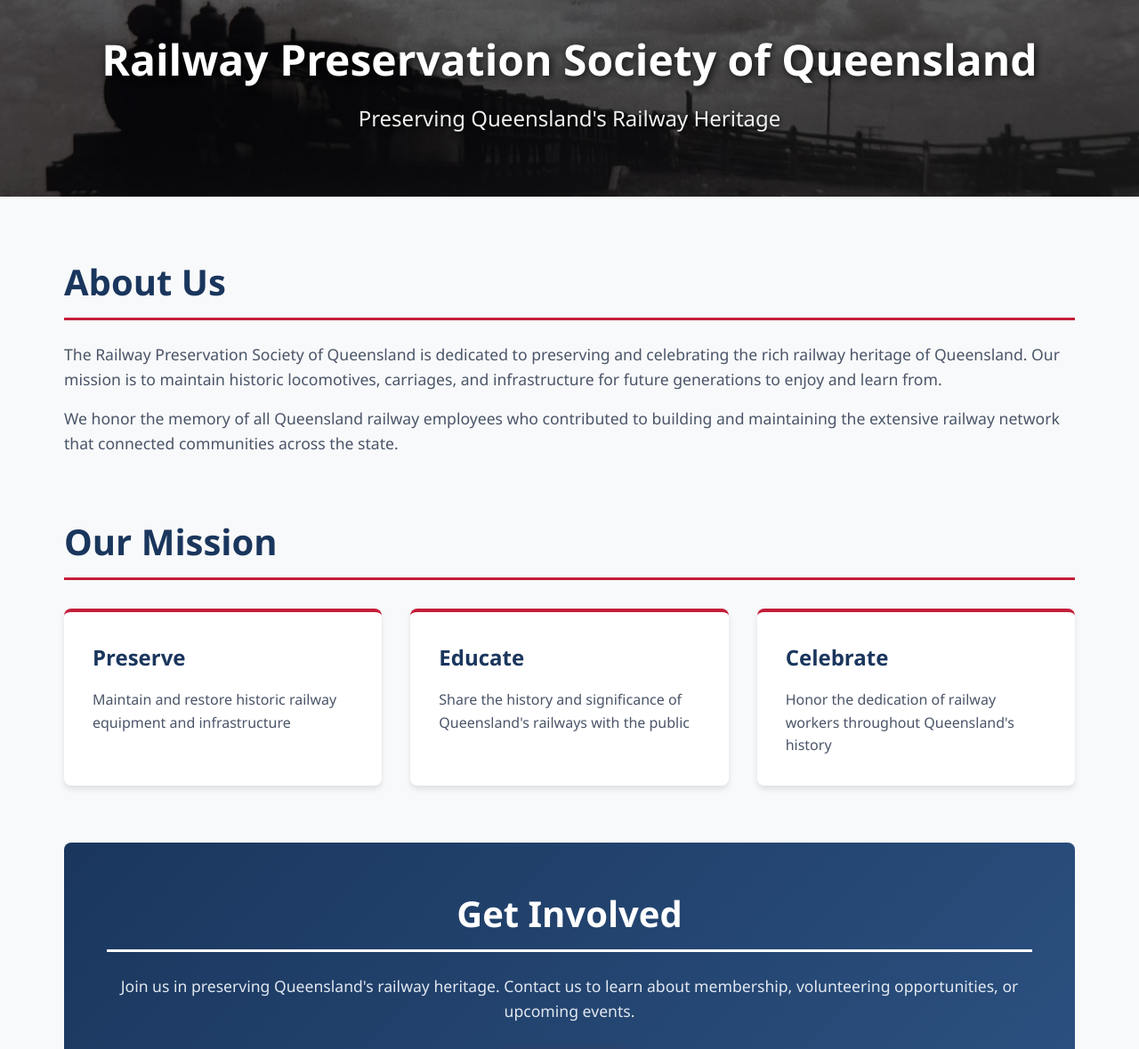
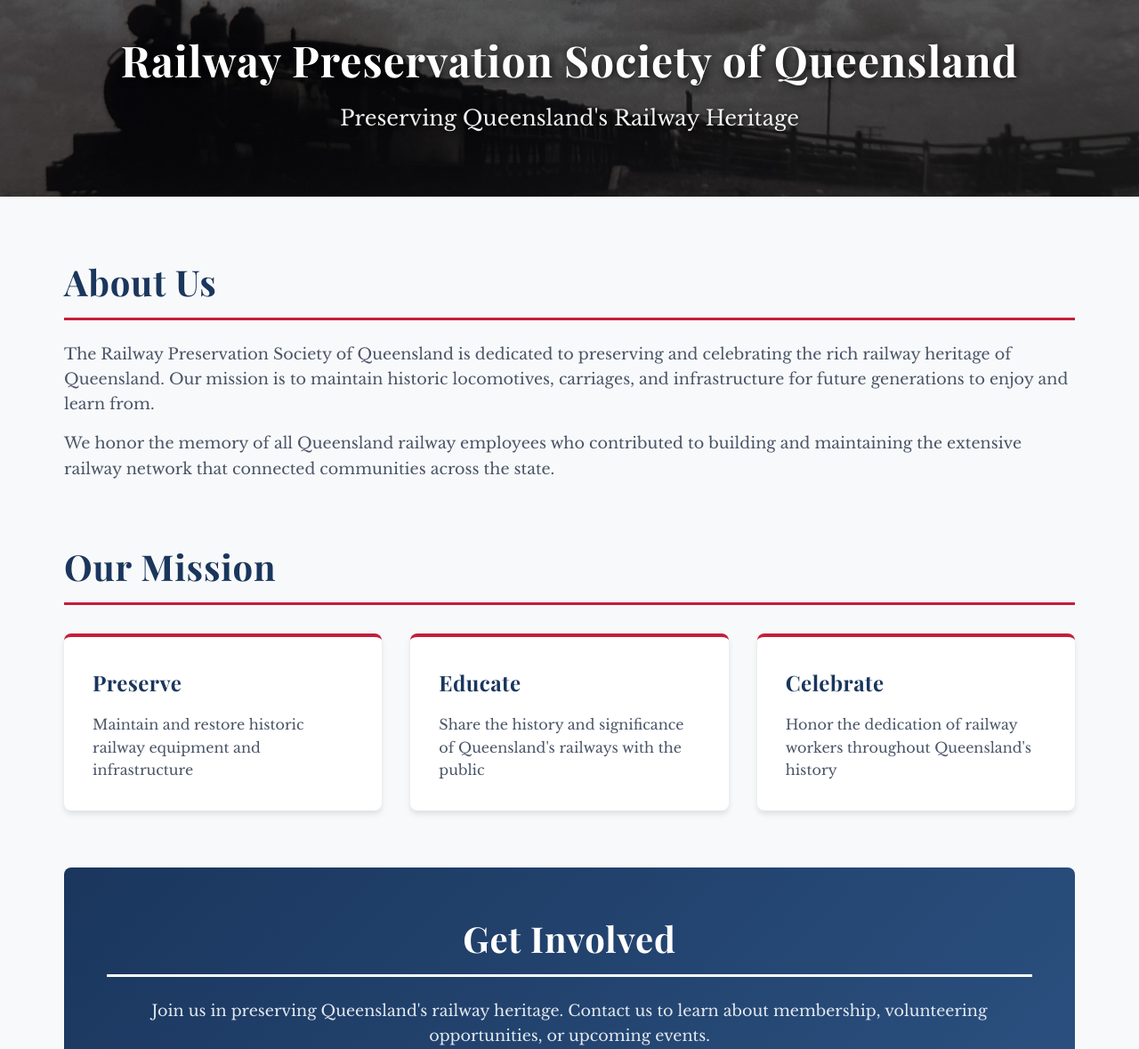
Before and after one commit to yuininja36-dotcom/RPSQI, a plain HTML site: page index.html in a window 1280 px wide. Shown: the part 279-1458 px from the top of the page at 89% size. Drawn offline with nearby package versions, Linux system fonts and the light colour scheme.

Commit message:
Update fonts to vintage 1800s style (Playfair Display and Libre Baskerville)

```diff
--- a/index.html
+++ b/index.html
@@ -4,6 +4,9 @@
     <meta charset="UTF-8">
     <meta name="viewport" content="width=device-width, initial-scale=1.0">
     <title>Railway Preservation Society of Queensland</title>
+    <link rel="preconnect" href="https://fonts.googleapis.com">
+    <link rel="preconnect" href="https://fonts.gstatic.com" crossorigin>
+    <link href="https://fonts.googleapis.com/css2?family=Libre+Baskerville:ital,wght@0,400;0,700;1,400&family=Playfair+Display:wght@400;700;900&display=swap" rel="stylesheet">
     <link rel="stylesheet" href="style.css">
 </head>
 <body>
--- a/style.css
+++ b/style.css
@@ -5,7 +5,7 @@
 }
 
 body {
-    font-family: 'Segoe UI', Tahoma, Geneva, Verdana, sans-serif;
+    font-family: 'Libre Baskerville', 'Georgia', serif;
     line-height: 1.6;
     color: #333;
     background-color: #f8f9fa;
@@ -57,11 +57,13 @@ body {
 }
 
 .header-text h1 {
+    font-family: 'Playfair Display', serif;
     color: white;
     font-size: 3rem;
     font-weight: 700;
     text-shadow: 2px 2px 8px rgba(0, 0, 0, 0.8);
     margin-bottom: 0.5rem;
+    letter-spacing: 0.02em;
 }
 
 .subtitle {
@@ -82,11 +84,13 @@ section {
 }
 
 section h2 {
+    font-family: 'Playfair Display', serif;
     color: #1a365d;
     font-size: 2.5rem;
     margin-bottom: 1.5rem;
     border-bottom: 3px solid #c41e3a;
     padding-bottom: 0.5rem;
+    letter-spacing: 0.02em;
 }
 
 .about-section p {
@@ -117,9 +121,11 @@ section h2 {
 }
 
 .mission-card h3 {
+    font-family: 'Playfair Display', serif;
     color: #1a365d;
     font-size: 1.5rem;
     margin-bottom: 1rem;
+    letter-spacing: 0.02em;
 }
 
 .mission-card p {
@@ -136,8 +142,10 @@ section h2 {
 }
 
 .contact-section h2 {
+    font-family: 'Playfair Display', serif;
     color: white;
     border-bottom-color: white;
+    letter-spacing: 0.02em;
 }
 
 .contact-section p {
```
